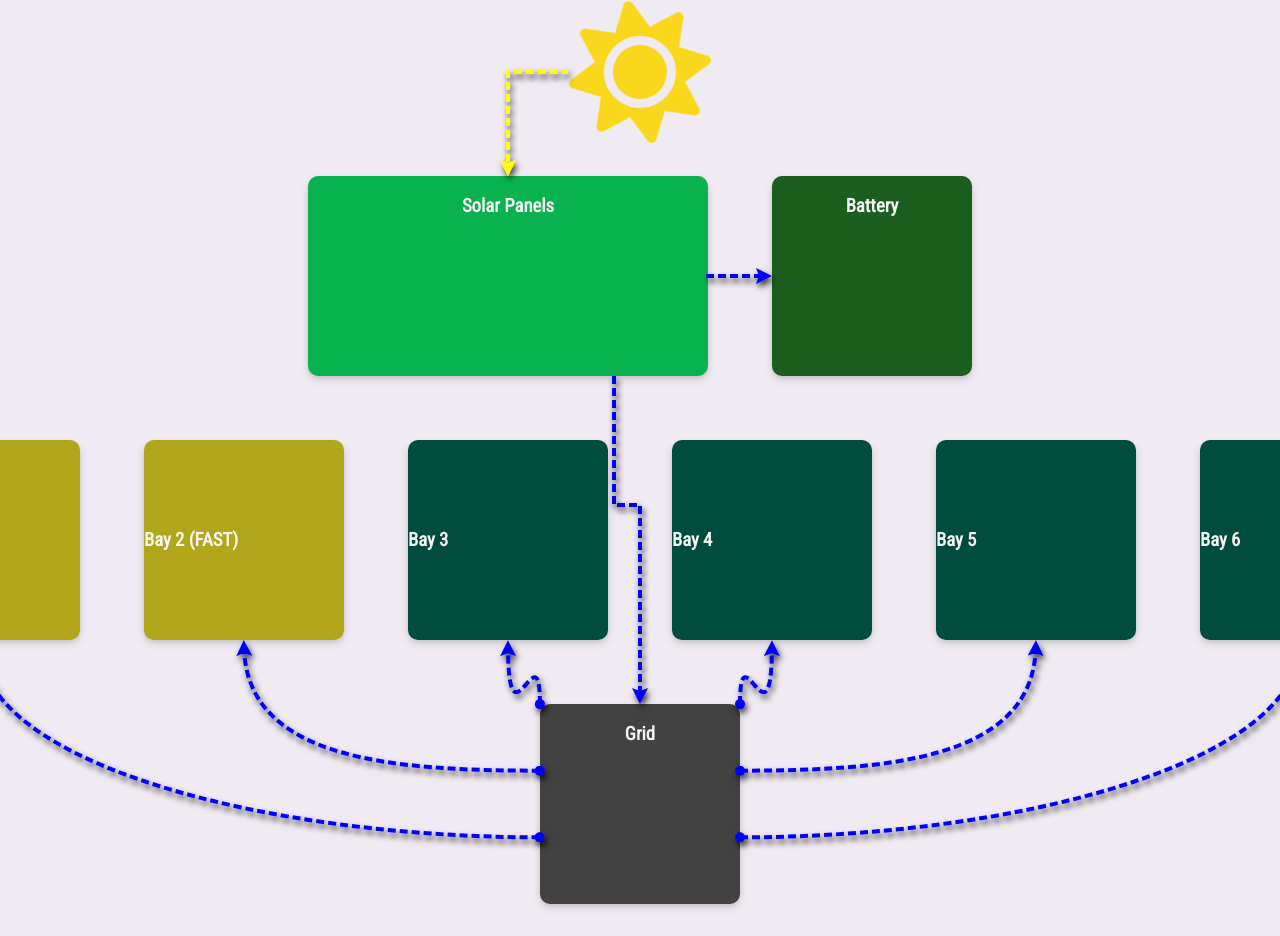
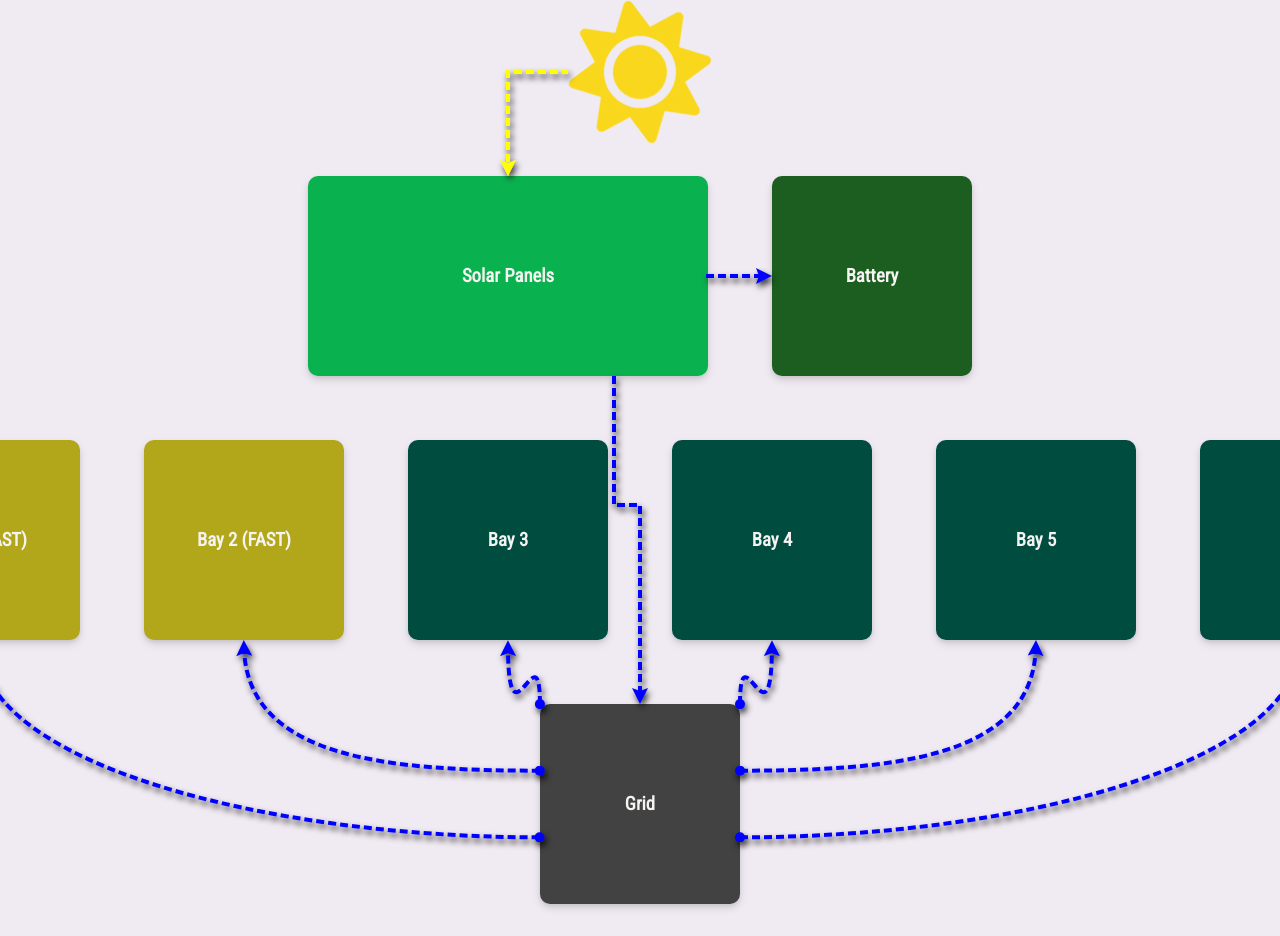
Before and after one commit to jarradpiper/solar_garage, a Python web app: template solar_garage/templates/graphic.mako in a window 1280 px wide. Run offline with Mako, Linux system fonts and the light colour scheme; the template is opened without the code that fills it, so the values that code supplies are empty; some libraries are stand-ins or nearby versions.

Commit message:
Fixed typo

```diff
--- a/solar_garage/templates/graphic.mako
+++ b/solar_garage/templates/graphic.mako
@@ -48,7 +48,7 @@
             0 2px 4px 0 rgba(0, 0, 0, 0.08);
             font-family: 'Roboto Condensed', sans-serif;
             display: flex;
-            align-items: centergit;
+            align-items: center;
             justify-content: center;
         }
 
```
